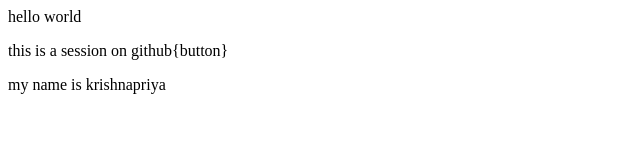
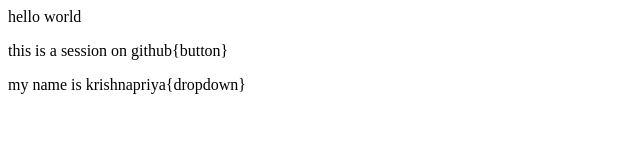
Before and after one commit to KrishnapriyaKM05/gitacm, a plain HTML site: page index.html in a window 1280 px wide. Shown: the whole page, without its empty margins (0-640 px from the left). Drawn offline with Linux system fonts and the light colour scheme.

Commit message:
adding dropdown

```diff
--- a/index.html
+++ b/index.html
@@ -1,3 +1,3 @@
 <p>hello world</p>
 <p>this is a session on github{button}</p>
-<p>my name is krishnapriya</p>
+<p>my name is krishnapriya{dropdown}</p>
```
